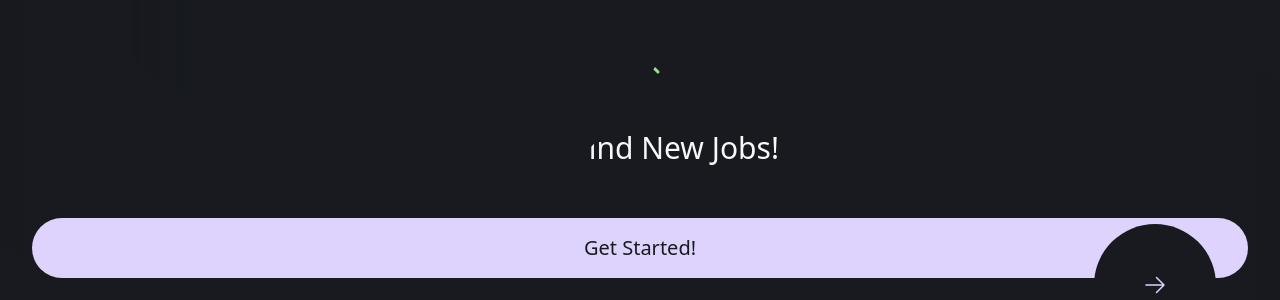
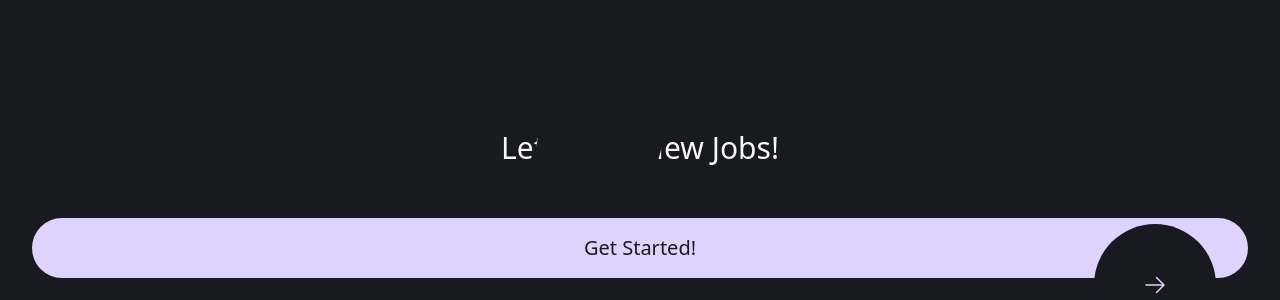
Before and after one commit to GavPri/behance-job-search, a React (Create React App) app: page / in a window 1280 px wide. Shown: the part 498-798 px from the top of the page. Built offline with nearby package versions, Linux system fonts and the light colour scheme.

Commit message:
update clip path

```diff
--- /dev/null
+++ b/src/components/blur/Blur.js
@@ -0,0 +1,17 @@
+// -----
+// The blur component is used in the background of the getting started page.
+// className is passed as prop to allow more styling of each individual blur.
+// from color and toColor allow for manipulation of the gradient colors.
+// -----
+import React from "react";
+
+const Blur = ({ className, fromColor, toColor }) => {
+  return (
+    <div className={`absolute ${className} bg-dark blur-clip blur-lg`}>
+      <div
+        className={`aspect-square bg-gradient-to-r from-${fromColor} to-${toColor} opacity-50`}
+      ></div>
+    </div>
+  );
+};
+export default Blur;
--- /dev/null
+++ b/src/components/buttons/buttons.js
@@ -0,0 +1,21 @@
+/* -----
+  Button Component:
+
+  This React component represents a basic button with customizable styles.
+
+  Props:
+  - children: Content to be rendered inside the button.
+  - onClick: Function to be called when the button is clicked. (to be added)
+  - className: Additional CSS classes to be applied to the button.
+----- */
+import React from "react";
+
+const Button = ({ children, onClick, className }) => {
+  return (
+    <button className={`px-4 py-4 min-h-10 rounded-full ${className}`}>
+      {children}
+    </button>
+  );
+};
+
+export default Button;
--- a/src/index.css
+++ b/src/index.css
@@ -13,6 +13,14 @@ Custom clippy path from ( from stack overflow )
 */
 @layer utilities {
   .blur-clip {
-    clip-path: circle(50% at 22% 28%);
+    clip-path: polygon(
+      93% 0,
+      100% 26%,
+      66% 58%,
+      55% 98%,
+      52% 65%,
+      57% 37%,
+      46% 13%
+    );
   }
 }
--- a/src/pages/auth/GetStarted.js
+++ b/src/pages/auth/GetStarted.js
@@ -66,7 +66,7 @@ const GetStarted = () => {
         </svg>
       </div>
     );
-  }
+  };
   return (
     <div className="flex flex-col items-center justify-end h-screen w-full">
       {blurConfigurations.map(({ className, fromColor, toColor }, index) => (
```
